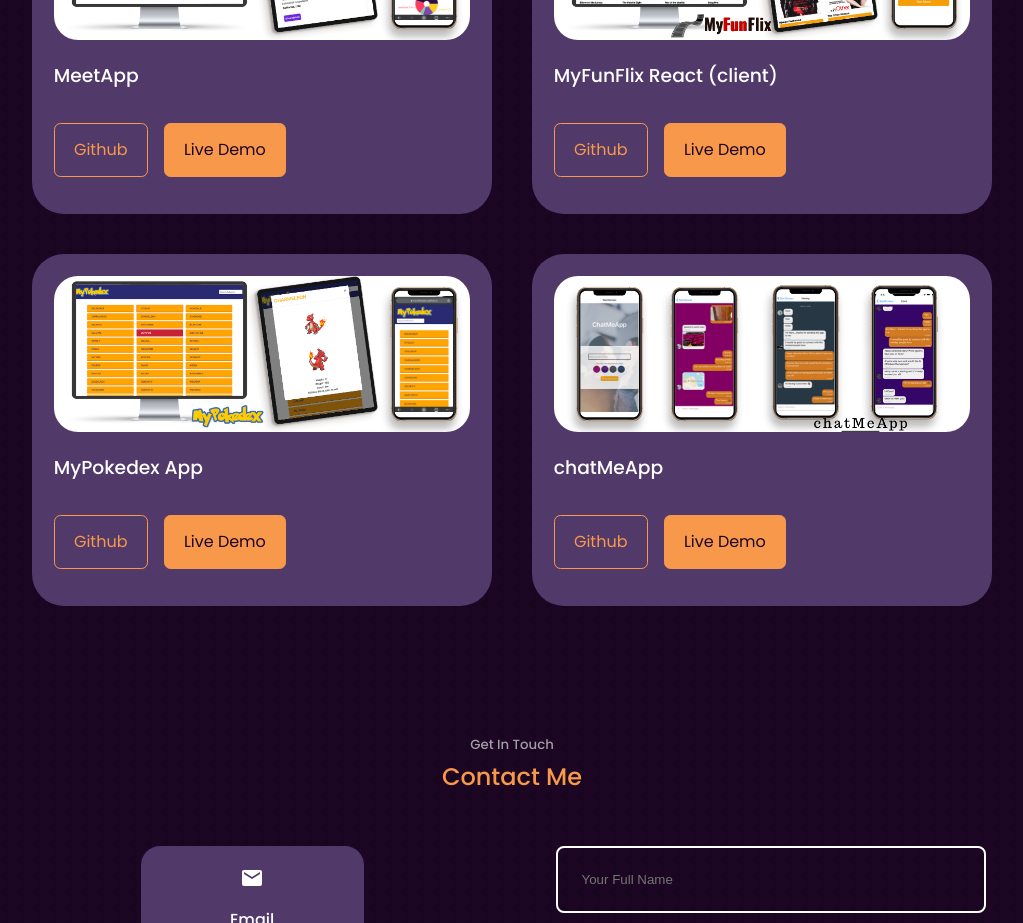
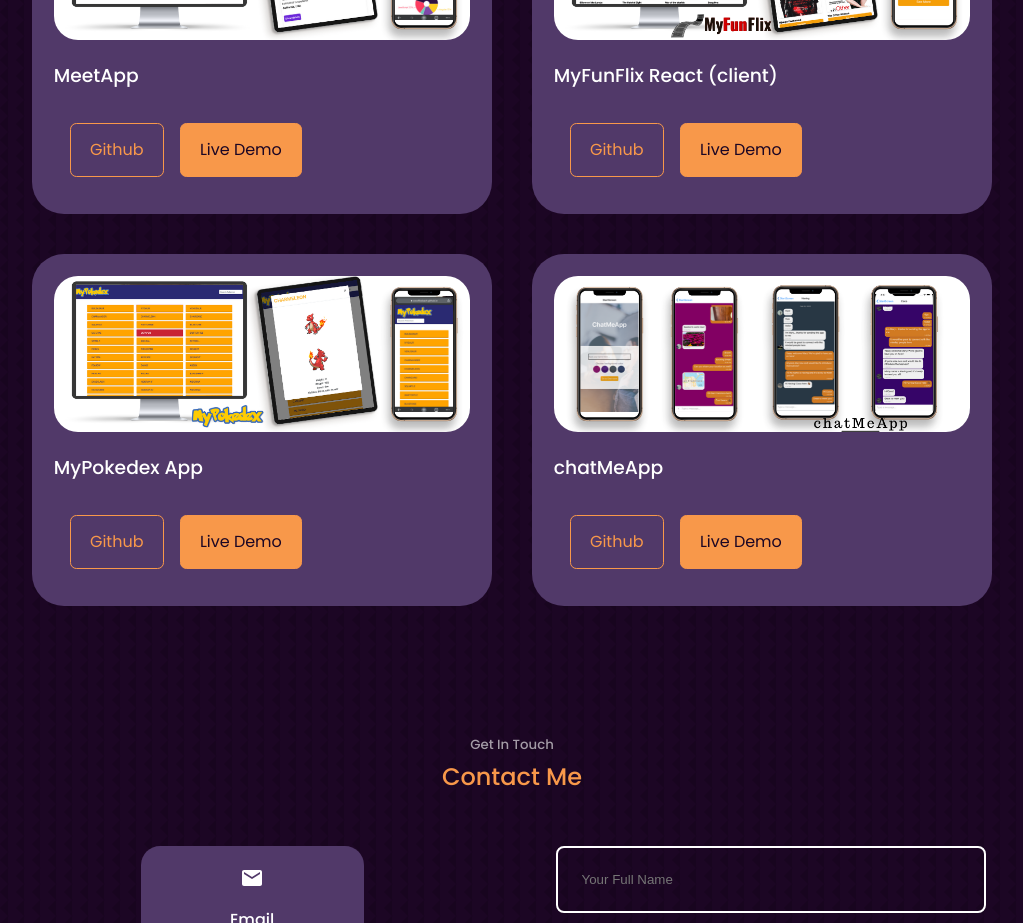
Before and after one commit to Cocoflosbach/toluFlosbachPortfolio, a React (Create React App) app: page / in a window 1280 px wide. Shown: the part 2540-3463 px from the top of the page, without its empty margins (128-1151 px from the left). Built offline with nearby package versions, Linux system fonts and the light colour scheme.

Commit message:
Update portfolio.css

```diff
--- a/src/components/Portfolio/Portfolio.css
+++ b/src/components/Portfolio/Portfolio.css
@@ -26,10 +26,14 @@
   margin: 1.2rem 0 2rem;
 }
 
+.portfolio__item small {
+  margin-bottom: 2rem;
+}
+
 .portfolio__item-cta {
   display: flex;
   gap: 1rem;
-  margin-bottom: 1rem;
+  margin: 1rem;
 }
 
 /*======================= MEDIA QUERIES (MEDIUM DEVICES) ================= */
```
